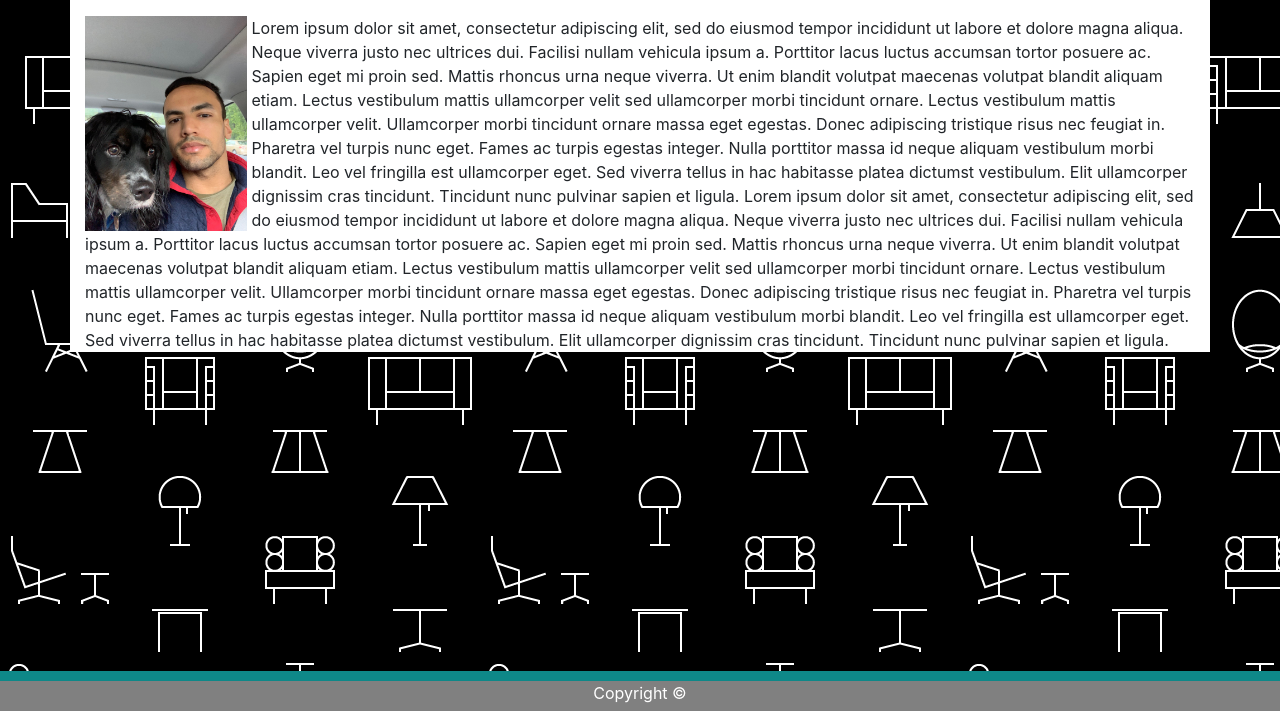
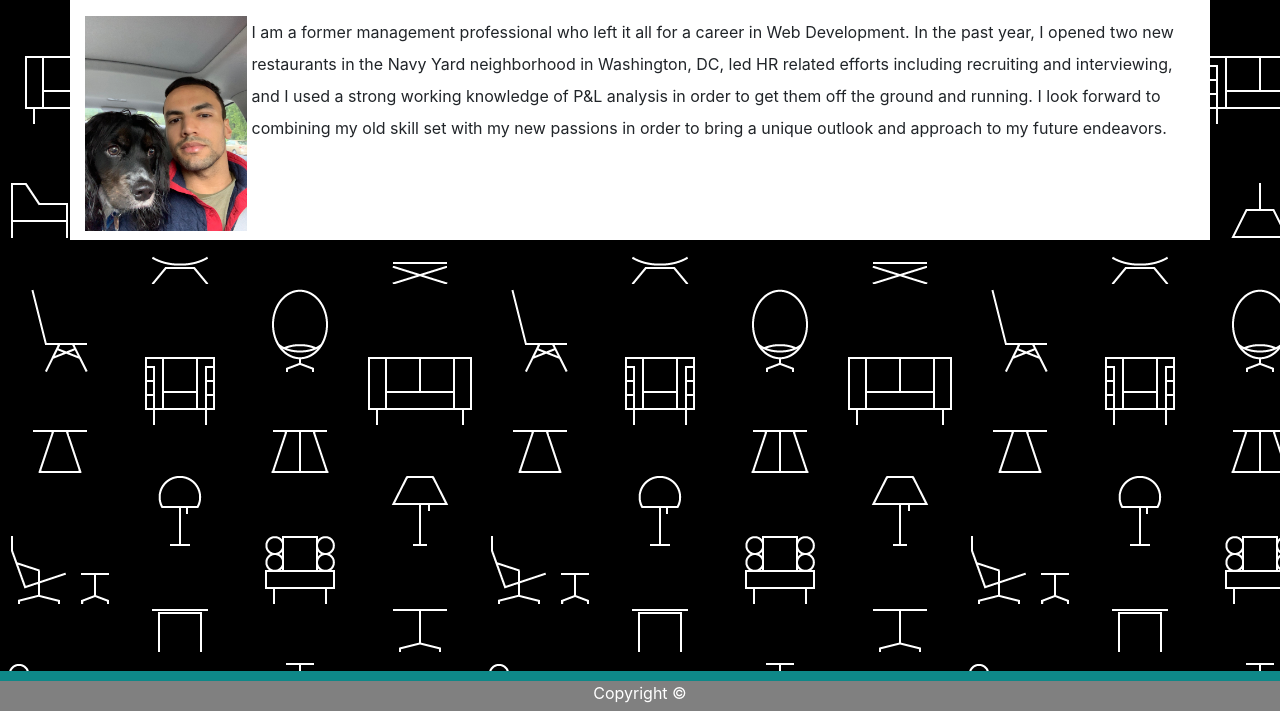
Before and after one commit to elijahlb/Bootstrap-Portfolio, a plain HTML site: page index.html in a window 1280 px wide. Shown: the part 89-800 px from the top of the page. Drawn offline with nearby package versions, Linux system fonts and the light colour scheme.

Commit message:
changed about me

```diff
--- a/assets/css/index.css
+++ b/assets/css/index.css
@@ -23,6 +23,9 @@ body {
 
 #myface {
     padding-right:5px;
+}
+p{
+    line-height:2;
 }
 
 
--- a/index.html
+++ b/index.html
@@ -1,5 +1,5 @@
 <!doctype html>
-<html>
+<html lang='en'>
     <head>
         <link rel='stylesheet' type='text/css' href='assets/css/index.css'>
         <link rel="stylesheet" href="https://stackpath.bootstrapcdn.com/bootstrap/4.3.1/css/bootstrap.min.css" integrity="sha384-ggOyR0iXCbMQv3Xipma34MD+dH/1fQ784/j6cY/iJTQUOhcWr7x9JvoRxT2MZw1T" crossorigin="anonymous">
@@ -35,30 +35,17 @@
         <div class='container'>
             <hr>
                 <img id='myface' src='assets/images/unnamed.jpg' class='float-left' style='width:15%' alt="my picture">
-                 <p>Lorem ipsum dolor sit amet, consectetur adipiscing elit,
-                    sed do eiusmod tempor incididunt ut labore et dolore magna aliqua.
-                    Neque viverra justo nec ultrices dui. Facilisi nullam vehicula ipsum a.
-                    Porttitor lacus luctus accumsan tortor posuere ac. Sapien eget mi proin sed.
-                    Mattis rhoncus urna neque viverra. Ut enim blandit volutpat maecenas
-                    volutpat blandit aliquam etiam. Lectus vestibulum mattis ullamcorper velit sed
-                    ullamcorper morbi tincidunt ornare. Lectus vestibulum mattis ullamcorper velit.
-                    Ullamcorper morbi tincidunt ornare massa eget egestas. Donec adipiscing tristique
-                    risus nec feugiat in. Pharetra vel turpis nunc eget. Fames ac turpis egestas integer.
-                    Nulla porttitor massa id neque aliquam vestibulum morbi blandit. Leo vel fringilla
-                    est ullamcorper eget. Sed viverra tellus in hac habitasse platea dictumst vestibulum.
-                    Elit ullamcorper dignissim cras tincidunt. Tincidunt nunc pulvinar sapien et ligula.
-                    Lorem ipsum dolor sit amet, consectetur adipiscing elit,
-                    sed do eiusmod tempor incididunt ut labore et dolore magna aliqua.
-                    Neque viverra justo nec ultrices dui. Facilisi nullam vehicula ipsum a.
-                    Porttitor lacus luctus accumsan tortor posuere ac. Sapien eget mi proin sed.
-                    Mattis rhoncus urna neque viverra. Ut enim blandit volutpat maecenas
-                    volutpat blandit aliquam etiam. Lectus vestibulum mattis ullamcorper velit sed
-                    ullamcorper morbi tincidunt ornare. Lectus vestibulum mattis ullamcorper velit.
-                    Ullamcorper morbi tincidunt ornare massa eget egestas. Donec adipiscing tristique
-                    risus nec feugiat in. Pharetra vel turpis nunc eget. Fames ac turpis egestas integer.
-                    Nulla porttitor massa id neque aliquam vestibulum morbi blandit. Leo vel fringilla
-                    est ullamcorper eget. Sed viverra tellus in hac habitasse platea dictumst vestibulum.
-                    Elit ullamcorper dignissim cras tincidunt. Tincidunt nunc pulvinar sapien et ligula.</p>
+                 <p>I am a former management professional who left it all for a career in Web Development.
+                      In the past year, I opened two new restaurants in the Navy Yard neighborhood in
+                      Washington, DC, led HR related efforts including recruiting and interviewing,
+                      and I used a strong working knowledge of P&L analysis in order to get them off
+                      the ground and running. I look forward to combining my old skill set with my new passions
+                      in order to bring a unique outlook and approach to my future endeavors.
+                    <br>
+                    <br>
+                    <br>
+                    <br>
+                </p>
         </div>
 
         <footer class='fixed-bottom'>
```
Also changed, not shown: contact.html (+3 -3 lines), portfolio.html (+1 -1 lines).
